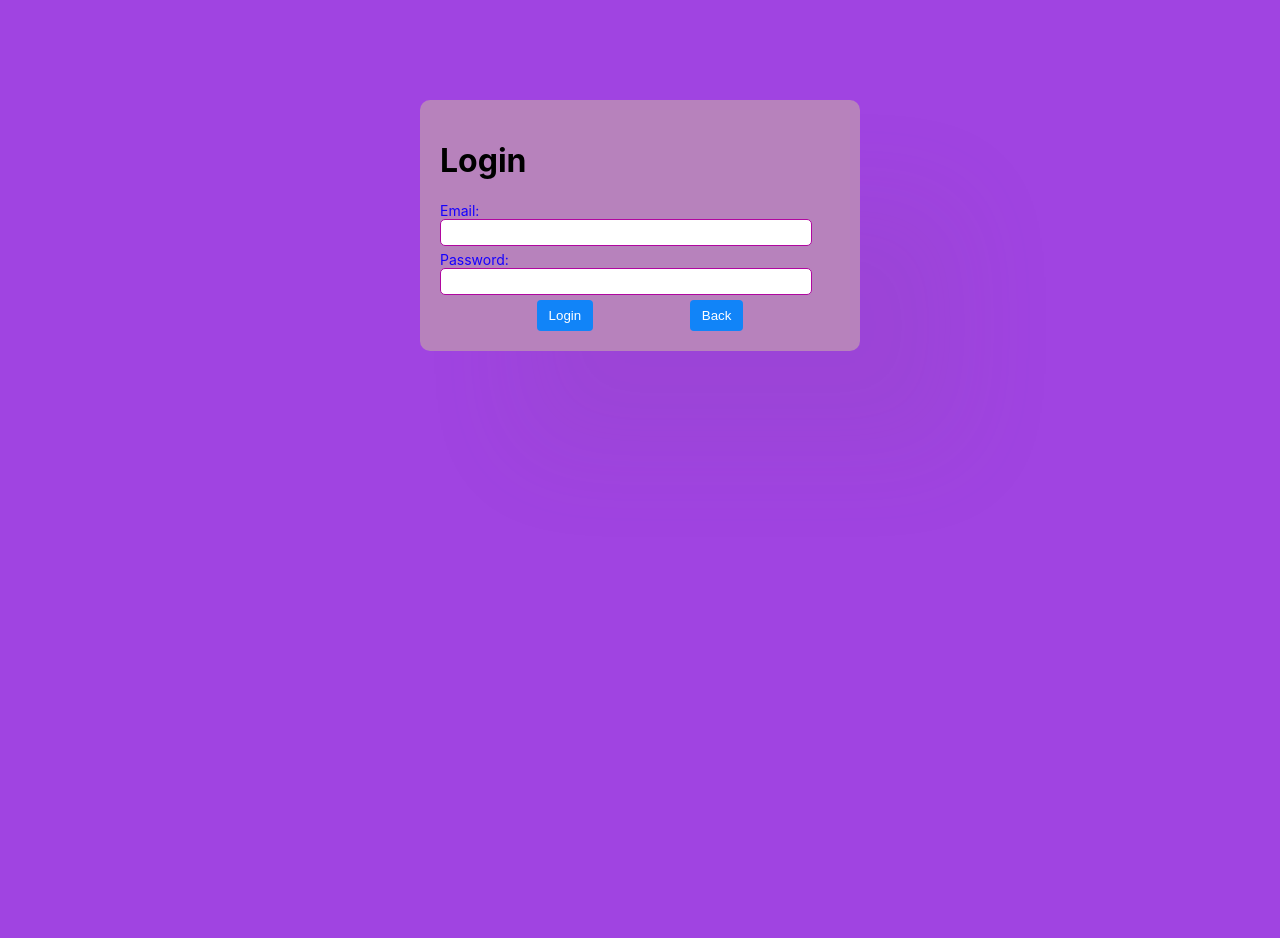
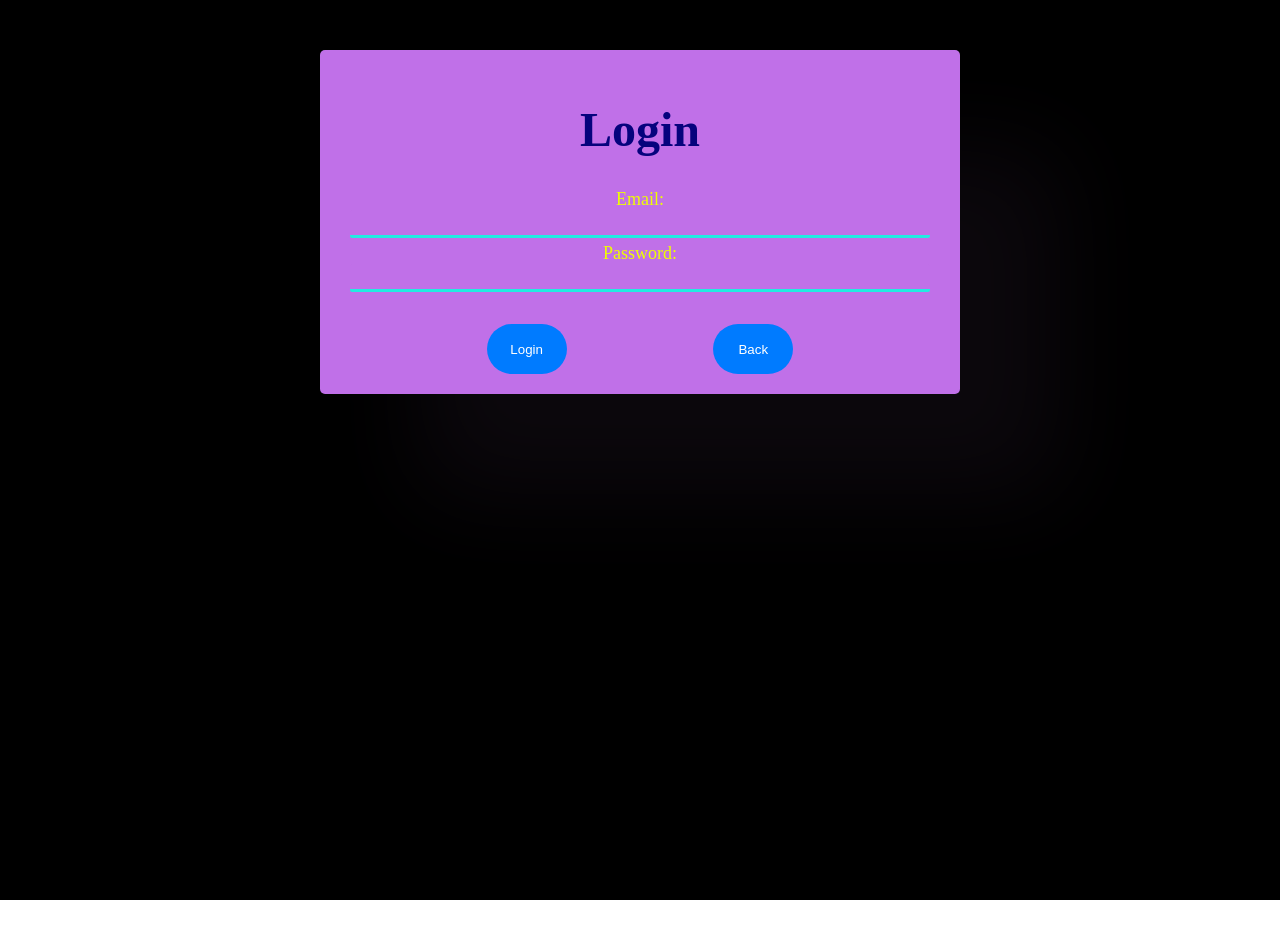
Before and after one commit to Joydeep1097/Campus-Delivery-System, a React (Create React App) app in the folder Frontend/: page /login in a window 1280 px wide. Shown: the top 938 px of the page. After the commit the page ends 900 px from the top, so only its background shows below. Built offline with nearby package versions, Linux system fonts and the light colour scheme.

Commit message:
forntend updates

```diff
--- a/Frontend/src/App.css
+++ b/Frontend/src/App.css
@@ -1,3 +1,7 @@
+.home{
+  display: grid;
+  align-items: start;
+}
 /* Navbar.css */
 /*navbar css*/
 .navbar {
@@ -7,7 +11,7 @@
   justify-content: space-between;
   align-items: center;
   padding: 5px;
-  background-color: #d779e0; /* Change the background color as needed */
+  background-color: #5f0367b1; /* Change the background color as needed */
   color: white;
 }
 .quicklinks{
@@ -43,7 +47,7 @@
 }
 /*homepage css*/
 .contents {
-  background-image: url('../public/images/1704102229834.jpeg'); /* Replace with the path to your image */
+  /*background-image: url('../public/images/1704102229834.jpeg'); /* Replace with the path to your image */
   background-size:cover;
   background-position: center;
   background-repeat: no-repeat;
@@ -55,42 +59,45 @@
   color: rgb(213, 204, 204); /* Set the color of your text to be visible against the background */
   position: static;
   display: block;
+  background-color: #070218;
 }
 @media only screen and (max-width: 500px) {
-  #background-container {
-      background: url('../public/images/1704102229834small.jpeg') center center/cover no-repeat;
-  }
 }
 .writings-left{
   font-size:xx-large;
-  color: rgb(33, 9, 117);
+  color: rgb(200, 230, 7);
   padding: 30px;
   font-family: cursive;
   position:static;
-  min-width: 500px;
-  max-width: 900px;
 }
 .writings-right{
-  padding-top: 200px;
+  margin: 50px;
+  padding: 20px;
   text-align: center;
-  color: rgb(255, 255, 255);
+  color: rgb(246, 85, 171);
   position:relative;
 
 }
 
 /*login signup css*/
 .outer{
-  background-color: #a044e1;
+  background-color: #000000;
   min-height: 100vh;
-  padding: 100px;
+  padding: 50px;
 }
 .container {
-  max-width: 400px;
+  max-width: 600px;
   margin: 0px auto;
   padding: 20px;
-  background-color: #b782bc;
+  background-color: #c070e8;
   box-shadow: 100px 100px 100px rgba(122, 80, 128, 0.1);
-  border-radius: 10px;
+  border-radius: 5px;
+  font-family: cursive;
+  font-size:x-large;
+  color: #06037d;
+  text-align: center;
+  flex-direction: column;
+  align-items: center;
 }
 
 form {
@@ -101,16 +108,20 @@ form {
 
 label {
   margin-bottom: 0px;
-  color: #1500ff;
-  font-size: 14px;
+  color: #eeff00;
+  font-size: 18px;
 }
 
 input {
   padding: 5px;
   margin-bottom: 5px;
-  border: 1px solid #b0079f;
-  border-radius: 5px;
-  width: 90%; /* Take full width */
+  border-top: 0px;
+  border-left: 0px;
+  border-right: 0px;
+  border-bottom: 3px solid #22ebe1;
+  border-radius: 2px;
+  width: 95%; /* Take full width */
+  background-color: #c070e8;
 }
 .show-password {
   display: flex;
@@ -131,6 +142,9 @@ button {
   border: none;
   border-radius: 10px;
   cursor: pointer;
+  min-width: 80px;
+  min-height: 50px;
+  border-radius: 100px;
    /* Take full width */
 }
 .button-container{
@@ -138,7 +152,8 @@ button {
   justify-content: space-evenly;
 }
 button:hover {
-  background-color: #e475ee;
+  background-color: #ec1278;
+  transform: scale(1.5);
 }
 /*footer css*/
 .footer{
@@ -179,7 +194,7 @@ button:hover {
   padding: 20px;
 }
 
-button {
+{/*button {
   background-color: #1184f8;
   color: #fff;
   padding: 8px 12px;
@@ -192,7 +207,7 @@ button {
     background-color: #0056b3;
   }
 }
-
+*/}
 /* NavbarWithProfile.css */
 
 .ulinnavbar {
--- a/Frontend/src/components/HomePage.js
+++ b/Frontend/src/components/HomePage.js
@@ -6,7 +6,7 @@ import Footer from './Footer';
 import { Link } from 'react-router-dom';
 const HomePage = () => {
   return (
-    <div>
+    <div className='home'>
       <Navbar />
       <div className="contents">
       <div className='writings-left'>
--- a/Frontend/src/components/LoginPage.js
+++ b/Frontend/src/components/LoginPage.js
@@ -64,6 +64,7 @@ const LoginPage = (props) => {
             onChange={(e) => setPassword(e.target.value)}
           />
         </label>
+        <br />
         <div className="button-container">
           <button type="button" className="login-button" onClick={handleLogin}>
             Login
--- a/Frontend/src/components/VendorPage.js
+++ b/Frontend/src/components/VendorPage.js
@@ -27,7 +27,6 @@ const VendorPage = () => {
             Shop ID:
             <input
               type="text"
-              placeholder="Enter Shop ID"
               value={shopId}
               onChange={(e) => setShopId(e.target.value)}
             />
@@ -36,11 +35,11 @@ const VendorPage = () => {
             Password:
             <input
               type="password"
-              placeholder="Enter Password"
               value={password}
               onChange={(e) => setPassword(e.target.value)}
             />
           </label>
+          <br />
           <div className="button-container">
           <button type="button" className="login-button" onClick={handleLogin}>
             Login
--- a/Frontend/src/components/VendorSignup.js
+++ b/Frontend/src/components/VendorSignup.js
@@ -62,6 +62,7 @@ const VendorSignup = () => {
           />
           <label htmlFor="showPassword">Show Password</label>
         </div>
+        <br />
         <div className="button-container">
         <button type="button" onClick={handleSubmit}>
           Signup
```
